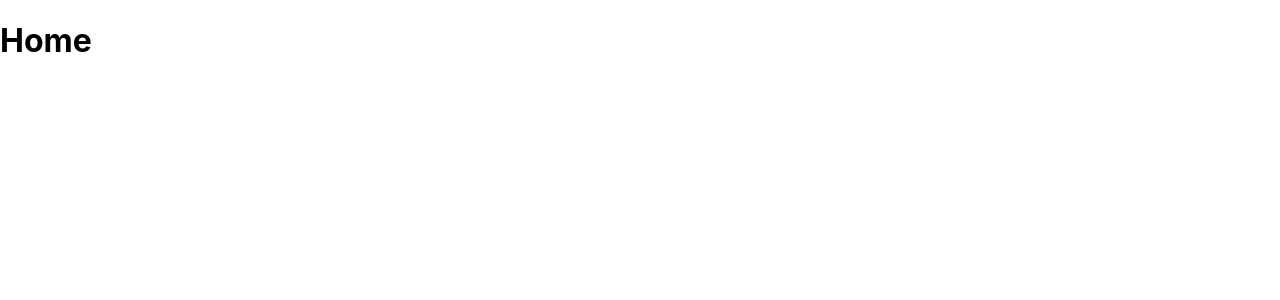
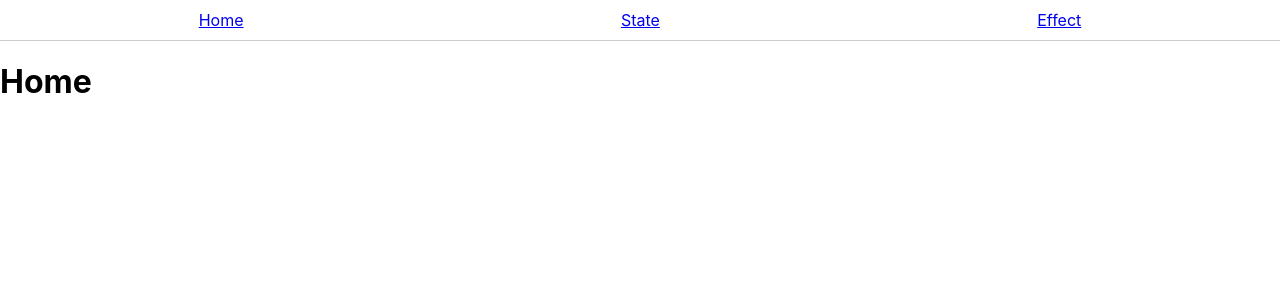
Before and after one commit to lucaired/react-samples, a React (Create React App) app: page / in a window 1280 px wide. Shown: the top 300 px of the page. Built offline with nearby package versions, Linux system fonts and the light colour scheme.

Commit message:
Add styled navBar

```diff
--- a/src/App.tsx
+++ b/src/App.tsx
@@ -3,14 +3,16 @@ import './App.css';
 import Home from './Home';
 import State from './State';
 import Effect from './Effect';
+import NavBar from './NavBar';
 
 function App() {
   return (
     <Routes>
-      <Route path="/" element={<Home/>}/>
-      <Route path="state" element={<State/>}/>
-      <Route path="effect" element={<Effect/>}/>
-      <Route path="/*" element={<Home/>}/>
+      <Route path="/" element={<NavBar/>}>
+        <Route index element={<Home/>}/>
+        <Route path="state" element={<State/>}/>
+        <Route path="effect" element={<Effect/>}/>
+      </Route>
     </Routes>
   );
 }
--- /dev/null
+++ b/src/NavBar.tsx
@@ -0,0 +1,32 @@
+import { Fragment } from "react";
+/**
+ * Renders nothing, but can have children. This allows us to render the NavBar
+ * without having to use a surrounding div. Divs are fine normally, but they
+ * can cause problems when using flexbox. See the following link for more info:
+ * https://stackoverflow.com/questions/41421596/why-doesnt-flexbox-work-on-direct-child-of-body
+ */
+
+import { Link, Outlet } from "react-router-dom"; // shows the child routes
+
+const NavBar = () => {
+    return (
+        <Fragment>
+            <div
+                style={{
+                    display: "flex",
+                    flexDirection: "row",
+                    justifyContent: "space-around",
+                    borderBottom: "1px solid #ccc",
+                    padding: "10px",
+                }}
+            >
+                <Link to="/">Home</Link>
+                <Link to="state">State</Link>
+                <Link to="effect">Effect</Link>
+            </div>
+            <Outlet/>
+        </Fragment>
+    )
+}
+
+export default NavBar;
```
